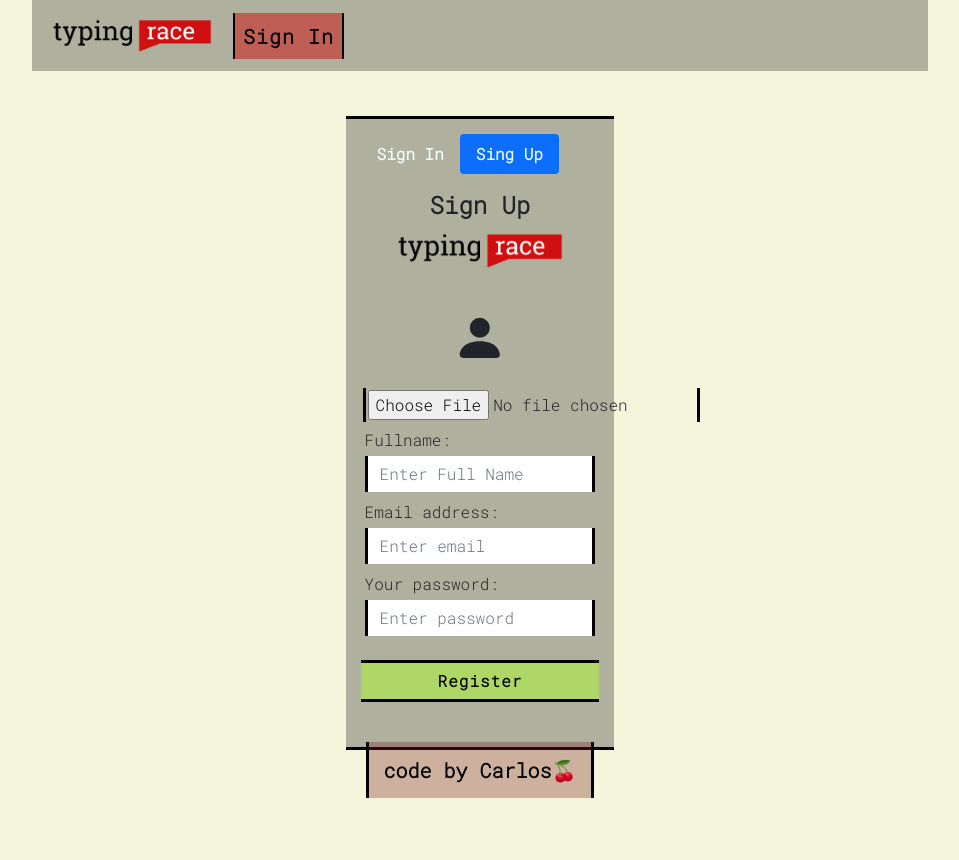
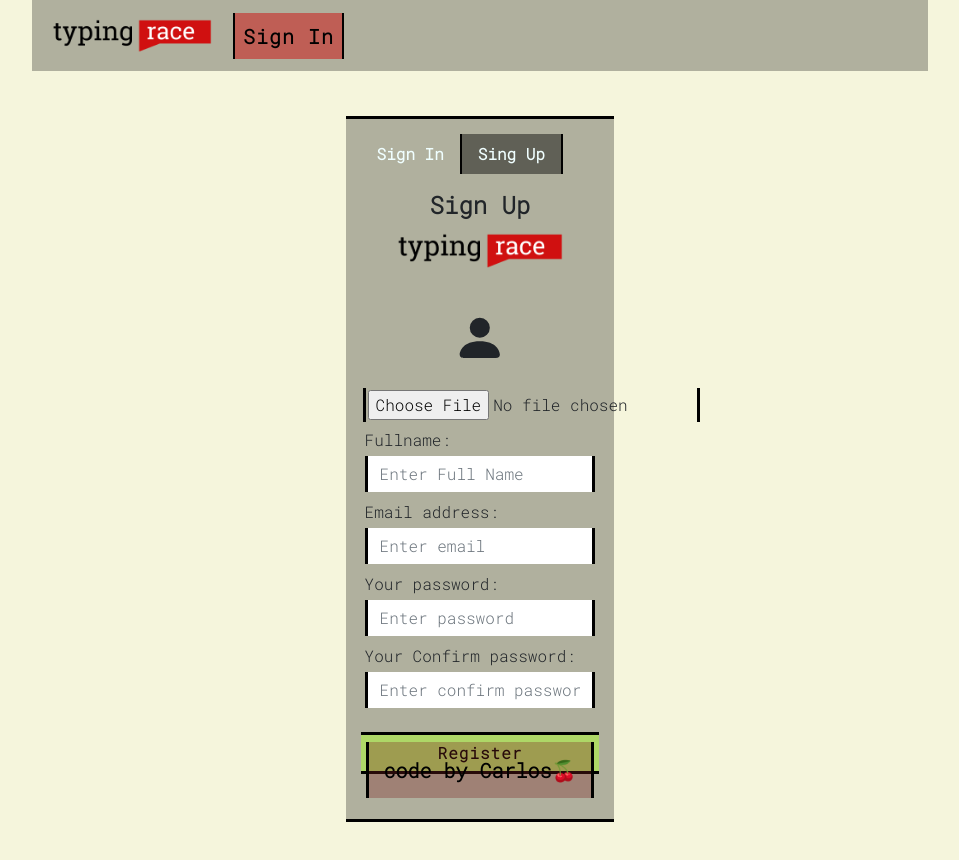
Before and after one commit to sevillecarlos/typing-race, a Vue app: page /authentication in a window 1280 px wide. Both pictures are taken after a click on the tab "Sing Up". Shown: the top 860 px of the page, without its empty margins (160-1119 px from the left). Before the commit the page ends 800 px from the top, so only its background shows below. Built offline with nearby package versions, Linux system fonts and the light colour scheme.

Commit message:
fix style

```diff
--- a/src/components/Auth.vue
+++ b/src/components/Auth.vue
@@ -5,6 +5,7 @@
       pills
       nav-class="item-tab"
       nav-wrapper-class="control-nav"
+      active-nav-item-class="active-tab"
     >
       <b-tab
         title-link-class="title-tab"
@@ -79,16 +80,17 @@
               plain
               accept="image/*"
               no-drop
+              required
             ></b-form-file>
           </div>
 
           <b-form-group
-            id="input-group-1"
+            id="input-group-3"
             label="Fullname:"
-            label-for="input-1"
+            label-for="input-3"
           >
             <b-form-input
-              id="input-1"
+              id="input-3"
               v-model="formSignUp.fullName"
               type="text"
               placeholder="Enter Full Name"
@@ -96,12 +98,12 @@
             ></b-form-input>
           </b-form-group>
           <b-form-group
-            id="input-group-1"
+            id="input-group-4"
             label="Email address:"
-            label-for="input-1"
+            label-for="input-4"
           >
             <b-form-input
-              id="input-1"
+              id="input-4"
               v-model="formSignUp.email"
               type="email"
               placeholder="Enter email"
@@ -110,29 +112,29 @@
           </b-form-group>
 
           <b-form-group
-            id="input-group-2"
+            id="input-group-5"
             label="Your password:"
-            label-for="input-2"
+            label-for="input-5"
           >
             <b-form-input
-              id="input-2"
+              id="input-5"
               v-model="formSignUp.password"
               placeholder="Enter password"
               required
             ></b-form-input>
           </b-form-group>
-          <!-- <b-form-group
-            id="input-group-2"
+          <b-form-group
+            id="input-group-6"
             label="Your Confirm password:"
-            label-for="input-2"
+            label-for="input-6"
           >
             <b-form-input
-              id="input-2"
+              id="input-6"
               v-model="formSignUp.confirmPassword"
-              placeholder="Enter name"
+              placeholder="Enter confirm password"
               required
             ></b-form-input>
-          </b-form-group> -->
+          </b-form-group>
 
           <b-button type="submit" variant="primary">Register</b-button>
           <br />
@@ -158,6 +160,7 @@ export default {
         fullName: "",
         email: "",
         password: "",
+        confirmPassword: "",
       },
       userPhotoPrev: null,
       userPhoto: null,
@@ -210,6 +213,7 @@ export default {
 .title-tab {
   font-weight: bold;
   color: azure !important;
+  border: black !important;
 }
 .active-class {
   font-family: "Quicksand", sans-serif;
@@ -243,13 +247,6 @@ export default {
   border-left: 3px solid black;
   border-right: 3px solid black;
 }
-.active-class {
-  font-family: "Quicksand", sans-serif;
-  box-shadow: 0 0 7px #fff, 0 0 10px rgb(157, 255, 0);
-  border-radius: 16px !important;
-  background-color: rgb(0, 255, 21) !important;
-  color: rgb(0, 0, 0) !important;
-}
 button[type="submit"] {
   margin-top: 20px;
   width: 100%;
@@ -276,4 +273,13 @@ button[type="submit"] {
 .user-photo-container {
   text-align: center;
 }
+.active-tab {
+  background: rgba(0, 0, 0, 0.459) !important;
+  border-radius: 0px !important;
+  border-right: 2px solid black !important;
+  border-left: 2px solid black !important;
+}
+.item-tab {
+  color: blue !important;
+}
 </style>
--- a/src/ui/NavBar.vue
+++ b/src/ui/NavBar.vue
@@ -44,7 +44,6 @@
                   @click="restartGame"
                   >Restart</b-button
                 >
-
                 <b-button v-b-toggle="'collapse-2'" class="cancel button"
                   >Cancel</b-button
                 >
```
